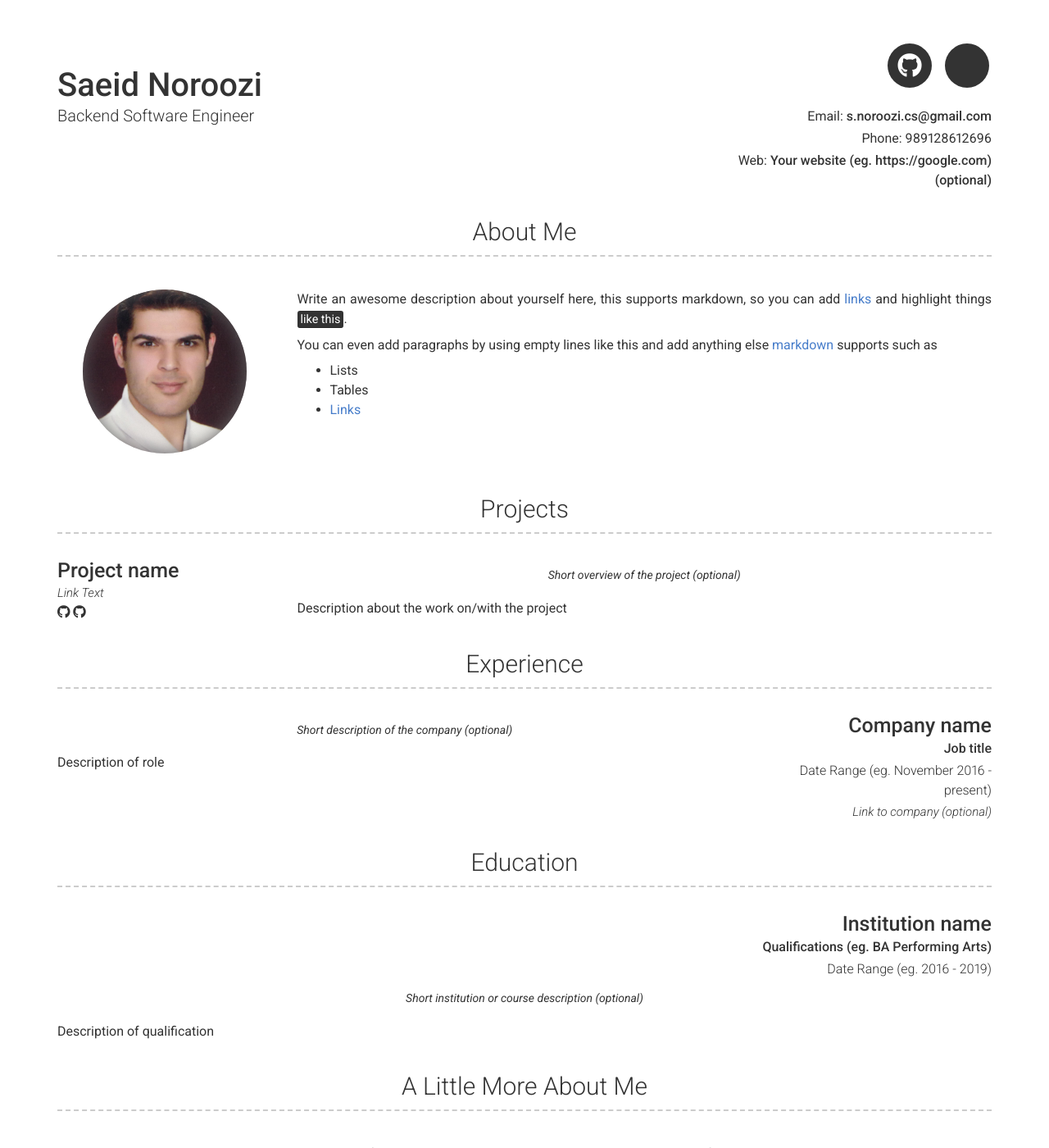
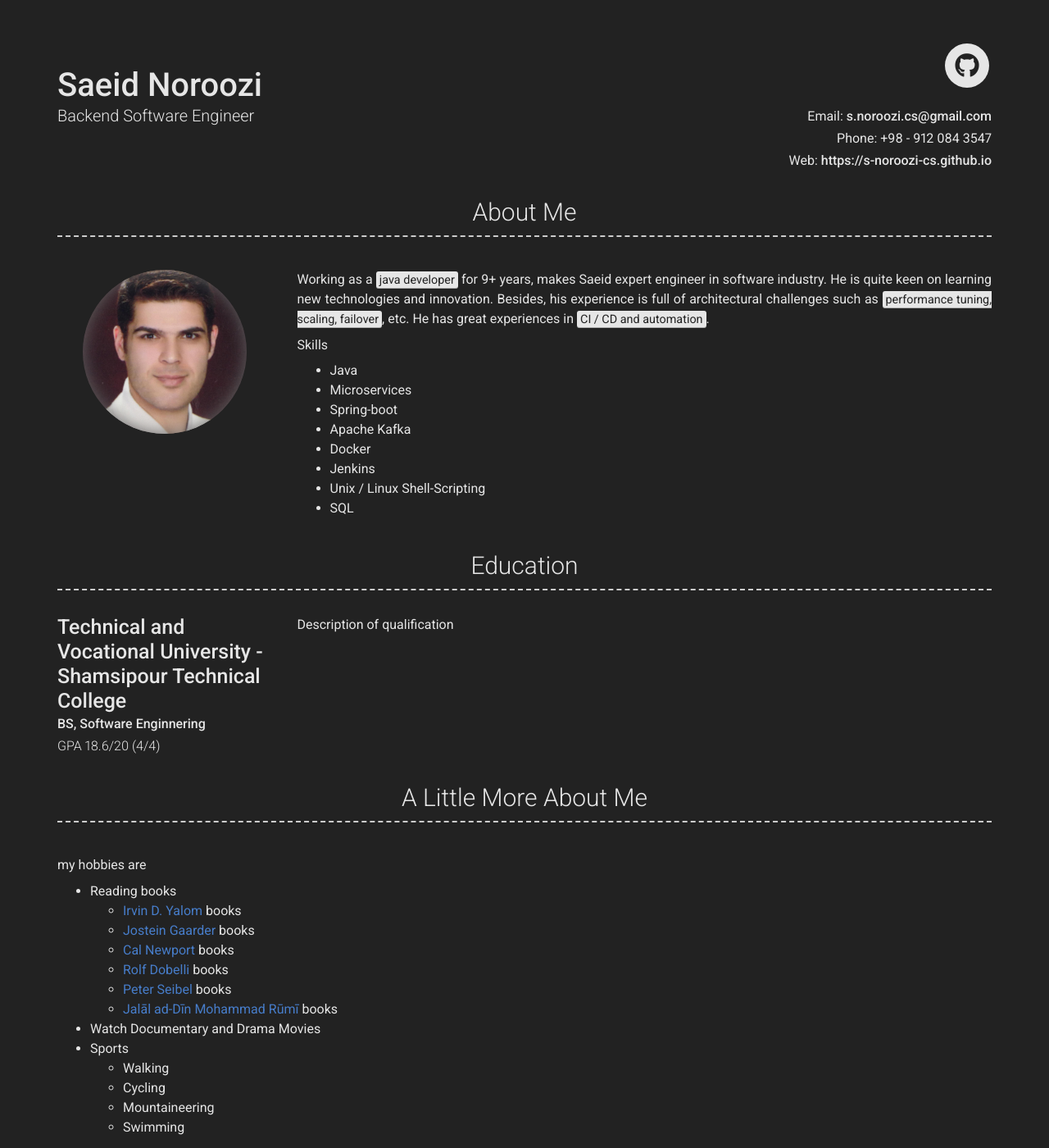
Before and after one commit to s-noroozi-cs/s-noroozi-cs.github.io, a Jekyll site: the page built from index.md, in a window 1280 px wide and 1400 px high. Shown: the whole window at 82% size. Built offline with Jekyll 4.4.1, drawn with Linux system fonts in a browser that asks for light colours; nearby versions of some CDN libraries; some of the changed text lies outside the part shown.

Commit message:
Saeid Noroozi
update

```diff
--- a/_config.yml
+++ b/_config.yml
@@ -10,13 +10,13 @@ name: Saeid Noroozi
 title: Backend Software Engineer
 email: s.noroozi.cs@gmail.com
 # email_title: Email (Email title override)
-phone: +989128612696
+phone: +98 - 912 084 3547
 # phone_title: Phone (Phone title override)
-website: Your website (eg. https://google.com)(optional)
+website: https://s-noroozi-cs.github.io
 # website_title: Web (Website title override)
 
 # Dark Mode (true/false/never)
-darkmode: false
+darkmode: true
 
 # Social links
 #twitter_username: jekyllrb
@@ -34,10 +34,10 @@ github_username:  s-noroozi-cs
 #orcid_username: 0000-0000-0000-0000
 
 # Additional icon links
-additional_links:
-- title: Link name
-  icon: Font Awesome brand icon name (eg. fab fa-twitter) (https://fontawesome.com/icons?d=gallery&s=brands&m=free)
-  url: https://s-noroozi-cs.github.io/
+#additional_links:
+#- title: Link name
+#  icon: Font Awesome brand icon name (eg. fab fa-twitter) (https://fontawesome.com/icons?d=gallery&s=brands&m=free)
+#  url: https://s-noroozi-cs.github.io/
 # - title: another link
 #   icon: font awesome brand icon name (eg. fab fa-twitter) (https://fontawesome.com/icons?d=gallery&s=brands&m=free)
 #   url: Link url (eg. https://google.com)
@@ -52,64 +52,49 @@ additional_links:
 # about_title: About Me (Use this to override about section title)
 about_profile_image: images/profile.jpg
 about_content: | # this will include new lines to allow paragraphs
-  Write an awesome description about yourself here, this supports markdown, so you can add [links](http://foobar.com) and highlight things <mark>like this</mark>.
+  Working as a <mark>java developer</mark> for 9+ years, makes Saeid expert engineer in software industry. He is quite keen on learning new technologies and innovation. Besides, his experience is full of architectural challenges such as <mark>performance tuning, scaling, failover</mark>, etc.  He has great experiences in <mark>CI / CD and automation</mark>.
 
-  You can even add paragraphs by using empty lines like this and add anything else [markdown](https://www.markdownguide.org/getting-started#what-is-markdown) supports such as
-    - Lists
-    - Tables
-    - <a href="google.com">Links</a>
+  Skills
+    - Java
+    - Microservices
+    - Spring-boot
+    - Apache Kafka
+    - Docker
+    - Jenkins
+    - Unix / Linux Shell-Scripting
+    - SQL
 
 content:
-  - title: Projects # Title for the section
-    layout: list # Type of content section (list/text)
-    content:
-      - layout: left
-        title: Project name
-        link: Link to project (eg. sproogen.github.io/modern-resume-theme)(optional)
-        link_text: Link Text
-        additional_links:
-          - title:  Github page for project (eg. sproogen/modern-resume-theme)
-            icon: fab fa-github
-            url: Link to project (eg. sproogen.github.io/modern-resume-theme)(optional)
-          - title:  Github page for project (eg. sproogen/modern-resume-theme)
-            icon: fab fa-github
-            url: Link to project (eg. sproogen.github.io/modern-resume-theme)(optional)
-        quote: >
-          Short overview of the project (optional)
-        description: | # this will include new lines to allow paragraphs
-          Description about the work on/with the project
-  - title: Experience
-    layout: list
-    content:
-      - layout: right
-        title: Company name
-        sub_title: Job title
-        caption: Date Range (eg. November 2016 - present)
-        link: Link to company (optional)
-        quote: >
-          Short description of the company (optional)
-        description: | # this will include new lines to allow paragraphs
-          Description of role
   - title: Education
     layout: list
     content:
-      - layout: top-right
-        title: Institution name
-        sub_title: Qualifications (eg. BA Performing Arts)
-        caption: Date Range (eg. 2016 - 2019)
-        quote: >
-          Short institution or course description (optional)
+      - layout: top-center
+        title: Technical and Vocational University - Shamsipour Technical College
+        sub_title: BS, Software Enginnering
+        caption: 2005 - 2010
+        caption: GPA 18.6/20 (4/4)
         description: | # this will include new lines to allow paragraphs
           Description of qualification
   - title: A Little More About Me
     layout: text
     content: | # this will include new lines to allow paragraphs
-      This is where you can write a little more about yourself. You could title this section **Interests** and include some of your other interests.
-
-      Or you could title it **Skills** and write a bit more about things that make you more desirable, like *leadership* or *teamwork*
+       my hobbies are
+         - Reading books
+           - <a href="https://en.wikipedia.org/wiki/Irvin_D._Yalom">Irvin D. Yalom</a> books
+           - <a href="https://en.wikipedia.org/wiki/Jostein_Gaarder">Jostein Gaarder</a> books
+           - <a href="https://en.wikipedia.org/wiki/Cal_Newport">Cal Newport</a> books
+           - <a href="https://en.wikipedia.org/wiki/Rolf_Dobelli">Rolf Dobelli</a> books
+           - <a href="https://en.wikipedia.org/wiki/Coders_at_Work">Peter Seibel</a> books
+           - <a href="https://en.wikipedia.org/wiki/Rumi">Jalāl ad-Dīn Mohammad Rūmī</a> books
+         - Watch Documentary and Drama Movies
+         - Sports
+           - Walking
+           - Cycling
+           - Mountaineering
+           - Swimming
 
 # Footer
-footer_show_references: true
+footer_show_references: false
 # references_title: References on request (Override references text)
 
 # Build settings
```
Also changed, not shown: images/profile.jpg.
